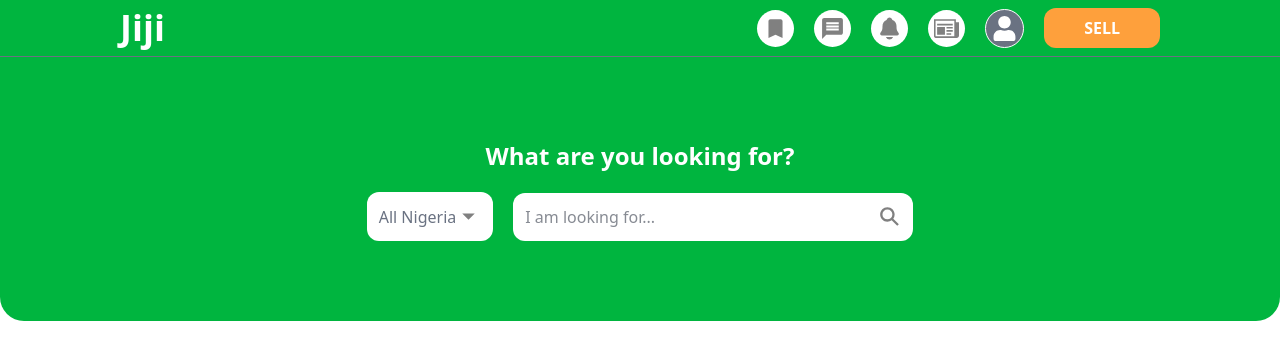
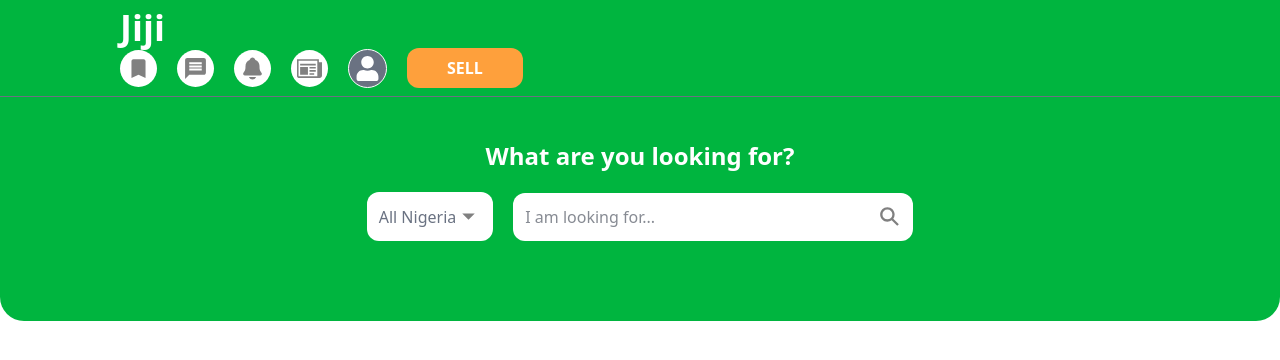
Before and after one commit to Donrealex/Jiji-clone, a React (Vite) app: page / in a window 1280 px wide. Shown: the top 360 px of the page. Built offline with nearby package versions, Linux system fonts and the light colour scheme.

Commit message:
update:Homepage update

```diff
--- a/src/components/NavBar.jsx
+++ b/src/components/NavBar.jsx
@@ -10,37 +10,100 @@ import { CgComment } from 'react-icons/cg'
 import { RiBarChart2Fill } from 'react-icons/ri'
 
 
-const NavBar = () => {
+const NavBar = ({ style }) => {
     return (
-        <section className='flex items-center bg-primary p-2 justify-between px-30 border-b-1 border-b-gray-500'>
-            <h1 className='text-white text-4xl font-bold'>Jiji</h1>
+      <section
+        className={`${style}flex items-center bg-primary p-2 justify-between px-30 border-b-1 border-b-gray-500`}
+      >
+        <h1 className="text-white text-4xl font-bold">Jiji</h1>
 
-            <div className='flex items-center gap-5'>
-                <div className='relative group p-1.5 bg-white rounded-full cursor-pointer'><a href='https://jiji.ng/profile/saved'><IoMdBookmark color='grey' size={25} /></a>
-                    <span className='absolute text-sm top-10 -left-2 mt-2 hidden group-hover:block bg-gray-500 rounded-xl text-white px-2 whitespace-nowrap'>Saved</span>
+        <div className="flex items-center gap-5">
+          <div className="relative group p-1.5 bg-white rounded-full cursor-pointer">
+            <a href="https://jiji.ng/profile/saved">
+              <IoMdBookmark color="grey" size={25} />
+            </a>
+            <span className="absolute text-sm top-10 -left-2 mt-2 hidden group-hover:block bg-gray-500 rounded-xl text-white px-2 whitespace-nowrap">
+              Saved
+            </span>
+          </div>
+          <div className="relative group p-1.5 bg-white rounded-full cursor-pointer">
+            <a href="https://jiji.ng/profile-messages">
+              <MdMessage color="grey" size={25} />
+            </a>
+            <span className="absolute text-sm rounded-xl top-10 -left-5 mt-2 hidden group-hover:block bg-gray-500 text-white px-2 whitespace-nowrap">
+              Messages
+            </span>
+          </div>
+          <div className="relative group p-1.5 bg-white rounded-full cursor-pointer">
+            <a href="https://jiji.ng/profile/notifications">
+              <IoNotifications color="grey" size={25} />
+            </a>
+            <span className="absolute text-sm rounded-xl top-10 -left-6 mt-2 hidden group-hover:block bg-gray-500 text-white px-2 whitespace-nowrap">
+              Notifications
+            </span>
+          </div>
+          <div className="relative group p-1.5 bg-white rounded-full cursor-pointer">
+            <a href="https://jiji.ng/profile/adverts">
+              <ImNewspaper color="grey" size={25} />
+            </a>
+            <span className="absolute text-sm rounded-xl top-10 -left-6 mt-2 hidden group-hover:block bg-gray-500 text-white px-2 whitespace-nowrap">
+              My Adverts
+            </span>
+          </div>
+          <div className="relative group p-1.5 bg-gray-500 rounded-full border-1 border-white cursor-pointer">
+            <FaUser color="white" size={25} />
+            <div className="absolute top-full left-0 -translate-x-1 mt-2 hidden cursor-pointer group-hover:flex group-hover:flex-col transition-all duration-1000 ease-in-out translate-y-1 group-hover:translate-y-0 bg-white rounded-md">
+              <a href="https://jiji.ng/sellerpage-b51cy9mtT79pSsYBT0kKINfl">
+                <div className="flex items-center border-b-1 hover:bg-gray-200 border-b-gray-300 px-5 py-3 gap-2 whitespace-nowrap rounded-t-md">
+                  <div>
+                    <LuShoppingBasket size={25} />
+                  </div>
+                  My shop
                 </div>
-                <div className='relative group p-1.5 bg-white rounded-full cursor-pointer'><a href='https://jiji.ng/profile-messages'><MdMessage color='grey' size={25} /></a>
-                    <span className='absolute text-sm rounded-xl top-10 -left-5 mt-2 hidden group-hover:block bg-gray-500 text-white px-2 whitespace-nowrap'>Messages</span>
+              </a>
+              <a href="https://jiji.ng/profile/feedback">
+                <div className="flex items-center border-b-1 hover:bg-gray-200 border-b-gray-300 px-5 py-3 gap-3 whitespace-nowrap">
+                  <div>
+                    <CgComment size={25} />
+                  </div>
+                  Feedback
                 </div>
-                <div className='relative group p-1.5 bg-white rounded-full cursor-pointer'><a href='https://jiji.ng/profile/notifications'><IoNotifications color='grey' size={25} /></a>
-                    <span className='absolute text-sm rounded-xl top-10 -left-6 mt-2 hidden group-hover:block bg-gray-500 text-white px-2 whitespace-nowrap'>Notifications</span>
+              </a>
+              <a href="https://jiji.ng/profile/statistics">
+                <div className="flex items-center border-b-1 hover:bg-gray-200 border-b-gray-300 px-5 py-3 gap-3 whitespace-nowrap">
+                  <div>
+                    <RiBarChart2Fill size={25} />
+                  </div>
+                  Performance
                 </div>
-                <div className='relative group p-1.5 bg-white rounded-full cursor-pointer'><a href='https://jiji.ng/profile/adverts'><ImNewspaper color='grey' size={25} /></a>
-                    <span className='absolute text-sm rounded-xl top-10 -left-6 mt-2 hidden group-hover:block bg-gray-500 text-white px-2 whitespace-nowrap'>My Adverts</span>
+              </a>
+              <a href="https://jiji.ng/profile/settings">
+                <div className="flex items-center border-b-1 hover:bg-gray-200 border-b-gray-300 px-5 py-3 gap-3 whitespace-nowrap">
+                  <div>
+                    <IoMdSettings size={25} />
+                  </div>
+                  Settings
                 </div>
-                <div className='relative group p-1.5 bg-gray-500 rounded-full border-1 border-white cursor-pointer'><FaUser color='white' size={25} />
-                    <div className='absolute top-full left-0 -translate-x-1 mt-2 hidden cursor-pointer group-hover:flex group-hover:flex-col transition-all duration-1000 ease-in-out translate-y-1 group-hover:translate-y-0 bg-white rounded-md'>
-                        <a href='https://jiji.ng/sellerpage-b51cy9mtT79pSsYBT0kKINfl'><div className='flex items-center border-b-1 hover:bg-gray-200 border-b-gray-300 px-5 py-3 gap-2 whitespace-nowrap rounded-t-md'><div><LuShoppingBasket size={25} /></div>My shop</div></a>
-                        <a href='https://jiji.ng/profile/feedback'><div className='flex items-center border-b-1 hover:bg-gray-200 border-b-gray-300 px-5 py-3 gap-3 whitespace-nowrap'><div><CgComment size={25} /></div>Feedback</div></a>
-                        <a href='https://jiji.ng/profile/statistics'><div className='flex items-center border-b-1 hover:bg-gray-200 border-b-gray-300 px-5 py-3 gap-3 whitespace-nowrap'><div><RiBarChart2Fill size={25} /></div>Performance</div></a>
-                        <a href='https://jiji.ng/profile/settings'><div className='flex items-center border-b-1 hover:bg-gray-200 border-b-gray-300 px-5 py-3 gap-3 whitespace-nowrap'><div><IoMdSettings size={25} /></div>Settings</div></a>
-                        <a href='https://jiji.ng/logout.html'><div className='flex items-center px-5 py-3  hover:bg-gray-200 gap-3 whitespace-nowrap rounded-b-md'><div><LuLogOut size={25} /></div>Log out</div></a>
-                    </div>
+              </a>
+              <a href="https://jiji.ng/logout.html">
+                <div className="flex items-center px-5 py-3  hover:bg-gray-200 gap-3 whitespace-nowrap rounded-b-md">
+                  <div>
+                    <LuLogOut size={25} />
+                  </div>
+                  Log out
                 </div>
-                <Button name="SELL" style={'px-10 bg-navbutton hover:bg-navbutton/90 text-white font-semibold cursor-pointer'} />
+              </a>
             </div>
-        </section>
-    )
+          </div>
+          <Button
+            name="SELL"
+            style={
+              "px-10 bg-navbutton hover:bg-navbutton/90 text-white font-semibold cursor-pointer"
+            }
+          />
+        </div>
+      </section>
+    );
 }
 
 export default NavBar
--- a/src/pages/HomePage.jsx
+++ b/src/pages/HomePage.jsx
@@ -6,15 +6,11 @@ import Footer from '../components/Footer'
 const HomePage = () => {
   return (
     <section>
-        <div className='w-full fixed z-50'>
-            <NavBar />
-        </div>
-        <Search />
-        <Footer />
-
-
+      <NavBar style={"w-full fixed z-50"} />
+      <Search />
+      <Footer />
     </section>
-  )
+  );
 }
 
 export default HomePage
```
